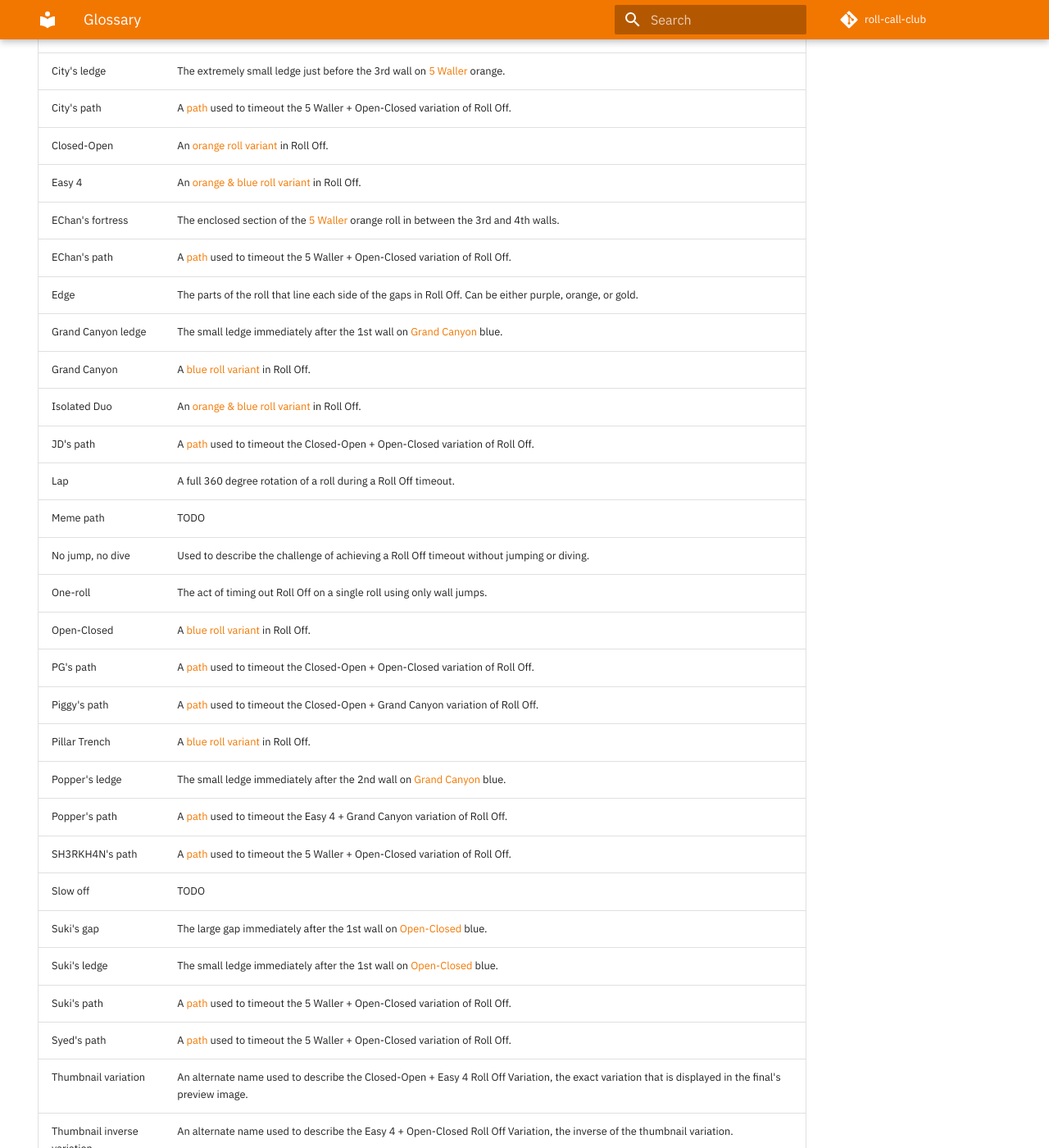
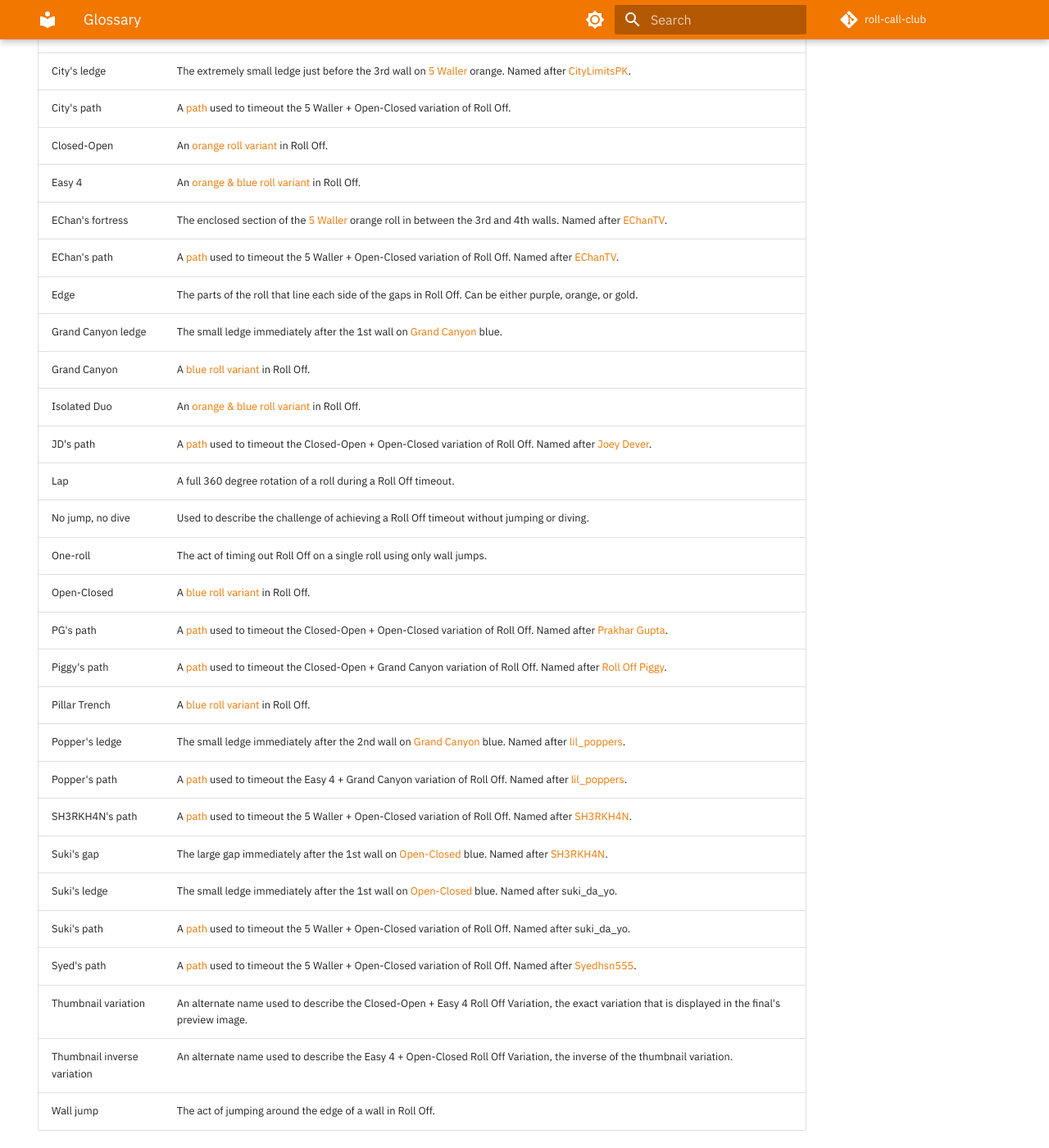
Before and after one commit to alexjlockwood/roll-off-club, an MkDocs documentation site: the page built from docs/glossary.md, in a window 1280 px wide and 1400 px high, scrolled down 548 px. Shown: the whole window at 82% size. Built offline with MkDocs 1.6.1 and Material for MkDocs 9.7.7, drawn with Linux system fonts in a browser that asks for light colours; comment, search, counter and statistics services are not loaded; some of the changed text lies outside the part shown.

Commit message:
add dark mode and fix roll speed doc

```diff
--- a/docs/glossary.md
+++ b/docs/glossary.md
@@ -10,37 +10,45 @@
 | 4 by 4                      | An alternate name used to describe the [Easy 4 + Easy 4](./variations/easy-4-easy-4.md) Roll Off variation, the easiest of all 20 variations. |
 | 5 Waller                    | An [orange roll variant](./rolls/5-waller.md) in Roll Off. |
 | 5 Wall Club                 | A prestigious group of Fall Guys players who have one-rolled 5 Waller, the most difficult roll to one-roll. |
-| Alex's path                 | A [path](./variations/closed-open-open-closed.md#alexs-path) used to timeout the Closed-Open + Open-Closed variation of Roll Off. |
+| Alex's path                 | A [path](./variations/closed-open-open-closed.md#alexs-path) used to timeout the Closed-Open + Open-Closed variation of Roll Off. Named after [alexjlockwood](alexjlockwood). |
 | Baby path                   | An alternate name used to describe the [Outer Wall Jump](./variations/closed-open-grand-canyon.md#outer-wall-jump) path in the Closed-Open + Grand Canyon Roll Off variation. Named because it is the only path where wall jumping is the easier option compared to the other possible paths. |
 | Bar                         | The circular rails that are under the rolls in Roll Off. |
-| Bar jump                    | The act of bunny hopping off one of the bars across a gap in Roll Off. |
-| City's ledge                | The extremely small ledge just before the 3rd wall on [5 Waller](./rolls/5-waller.md) orange. |
+| Bar jump                    | The act of bunny hopping off one of the bars across a gap in Roll Off. Named after [CityLimitsPK][CityLimitsPK]. |
+| City's ledge                | The extremely small ledge just before the 3rd wall on [5 Waller](./rolls/5-waller.md) orange. Named after [CityLimitsPK][CityLimitsPK]. |
 | City's path                 | A [path](./variations/5-waller-open-closed.md#citys-path) used to timeout the 5 Waller + Open-Closed variation of Roll Off. |
 | Closed-Open                 | An [orange roll variant](./rolls/closed-open-open-closed.md) in Roll Off. |
 | Easy 4                      | An [orange & blue roll variant](./rolls/easy-4.md) in Roll Off. |
-| EChan's fortress            | The enclosed section of the [5 Waller](./rolls/5-waller.md) orange roll in between the 3rd and 4th walls. |
-| EChan's path                | A [path](./variations/5-waller-open-closed.md#echans-path) used to timeout the 5 Waller + Open-Closed variation of Roll Off. |
+| EChan's fortress            | The enclosed section of the [5 Waller](./rolls/5-waller.md) orange roll in between the 3rd and 4th walls. Named after [EChanTV][EChanTV]. |
+| EChan's path                | A [path](./variations/5-waller-open-closed.md#echans-path) used to timeout the 5 Waller + Open-Closed variation of Roll Off. Named after [EChanTV][EChanTV]. |
 | Edge                        | The parts of the roll that line each side of the gaps in Roll Off. Can be either purple, orange, or gold. |
 | Grand Canyon ledge          | The small ledge immediately after the 1st wall on [Grand Canyon](./rolls/grand-canyon.md) blue. |
 | Grand Canyon                | A [blue roll variant](./rolls/grand-canyon.md) in Roll Off. |
 | Isolated Duo                | An [orange & blue roll variant](./rolls/5-waller.md) in Roll Off. |
-| JD's path                   | A [path](./variations/closed-open-open-closed.md#jds-path) used to timeout the Closed-Open + Open-Closed variation of Roll Off. |
+| JD's path                   | A [path](./variations/closed-open-open-closed.md#jds-path) used to timeout the Closed-Open + Open-Closed variation of Roll Off. Named after [Joey Dever][JD]. |
 | Lap                         | A full 360 degree rotation of a roll during a Roll Off timeout. |
-| Meme path                   | TODO        |
 | No jump, no dive            | Used to describe the challenge of achieving a Roll Off timeout without jumping or diving. |
 | One-roll                    | The act of timing out Roll Off on a single roll using only wall jumps. |
 | Open-Closed                 | A [blue roll variant](./rolls/closed-open-open-closed.md) in Roll Off. |
-| PG's path                   | A [path](./variations/closed-open-open-closed.md#pgs-path) used to timeout the Closed-Open + Open-Closed variation of Roll Off. |
-| Piggy's path                | A [path](./variations/closed-open-grand-canyon.md#piggys-path) used to timeout the Closed-Open + Grand Canyon variation of Roll Off. |
+| PG's path                   | A [path](./variations/closed-open-open-closed.md#pgs-path) used to timeout the Closed-Open + Open-Closed variation of Roll Off. Named after [Prakhar Gupta][PG]. |
+| Piggy's path                | A [path](./variations/closed-open-grand-canyon.md#piggys-path) used to timeout the Closed-Open + Grand Canyon variation of Roll Off. Named after [Roll Off Piggy][RollOffPiggy]. |
 | Pillar Trench               | A [blue roll variant](./rolls/pillar-trench.md) in Roll Off. |
-| Popper's ledge              | The small ledge immediately after the 2nd wall on [Grand Canyon](./rolls/grand-canyon.md) blue. |
-| Popper's path               | A [path](./variations/easy-4-grand-canyon.md#poppers-path) used to timeout the Easy 4 + Grand Canyon variation of Roll Off. |
-| SH3RKH4N's path             | A [path](./variations/5-waller-open-closed.md#sh3rkh4ns-path) used to timeout the 5 Waller + Open-Closed variation of Roll Off. |
-| Slow off                    | TODO        |
-| Suki's gap                  | The large gap immediately after the 1st wall on [Open-Closed](./rolls/closed-open-open-closed.md) blue. |
-| Suki's ledge                | The small ledge immediately after the 1st wall on [Open-Closed](./rolls/closed-open-open-closed.md) blue. |
-| Suki's path                 | A [path](./variations/5-waller-open-closed.md#sukis-path) used to timeout the 5 Waller + Open-Closed variation of Roll Off. |
-| Syed's path                 | A [path](./variations/5-waller-open-closed.md#syeds-path) used to timeout the 5 Waller + Open-Closed variation of Roll Off. |
+| Popper's ledge              | The small ledge immediately after the 2nd wall on [Grand Canyon](./rolls/grand-canyon.md) blue. Named after [lil_poppers][lil_poppers]. |
+| Popper's path               | A [path](./variations/easy-4-grand-canyon.md#poppers-path) used to timeout the Easy 4 + Grand Canyon variation of Roll Off. Named after [lil_poppers][lil_poppers]. |
+| SH3RKH4N's path             | A [path](./variations/5-waller-open-closed.md#sh3rkh4ns-path) used to timeout the 5 Waller + Open-Closed variation of Roll Off. Named after [SH3RKH4N][SH3RKH4N]. |
+| Suki's gap                  | The large gap immediately after the 1st wall on [Open-Closed](./rolls/closed-open-open-closed.md) blue. Named after [SH3RKH4N][SH3RKH4N]. |
+| Suki's ledge                | The small ledge immediately after the 1st wall on [Open-Closed](./rolls/closed-open-open-closed.md) blue. Named after suki_da_yo. |
+| Suki's path                 | A [path](./variations/5-waller-open-closed.md#sukis-path) used to timeout the 5 Waller + Open-Closed variation of Roll Off. Named after suki_da_yo. |
+| Syed's path                 | A [path](./variations/5-waller-open-closed.md#syeds-path) used to timeout the 5 Waller + Open-Closed variation of Roll Off. Named after [Syedhsn555][Syed]. |
 | Thumbnail variation         | An alternate name used to describe the Closed-Open + Easy 4 Roll Off Variation, the exact variation that is displayed in the final's preview image. |
 | Thumbnail inverse variation | An alternate name used to describe the Easy 4 + Open-Closed Roll Off Variation, the inverse of the thumbnail variation. |
 | Wall jump                   | The act of jumping around the edge of a wall in Roll Off. |
+
+[alexjlockwood]: <https://www.twitch.tv/alexjlockwood> "alexjlockwood's Twitch"
+[CityLimitsPK]: <https://www.twitch.tv/citylimitspk> "CityLimitsPK's Twitch"
+[EChanTV]: <https://www.youtube.com/user/hellomotto39> "EChan's YouTube"
+[JD]: <https://www.twitch.tv/jdever449> "JD's Twitch"
+[lil_poppers]: <https://www.twitch.tv/lil_poppers> "lil_poppers' Twitch"
+[RollOffPiggy]: <https://www.twitch.tv/roll_off_piggy> "Roll Off Piggy's Twitch"
+[PG]: <https://www.twitch.tv/prakhar10gupta> "PG's Twitch"
+[SH3RKH4N]: <https://www.twitch.tv/sh3rkh4ntv> "SH3RKH4N's Twitch"
+[Syed]: <https://www.youtube.com/channel/UCZXTEu6Qa8WDR4IeAyunaig> "Syed's YouTube"
--- a/mkdocs.yml
+++ b/mkdocs.yml
@@ -17,7 +17,7 @@
   - 'Getting Started':
       - getting-started/index.md
       - getting-started/learning-the-rolls.md
-      - getting-started/roll-speed.md
+      - getting-started/blue-spins-faster-than-orange.md
       - getting-started/reducing-desync.md
       - getting-started/avoiding-griefers.md
   - 'Rolls':
@@ -56,8 +56,20 @@
   name: 'material'
   language: 'en'
   palette:
-    primary: 'deep orange'
-    accent: 'blue'
+    - media: "(prefers-color-scheme: light)"
+      scheme: default
+      primary: 'deep orange'
+      accent: 'blue'
+      toggle:
+        icon: material/brightness-7
+        name: Switch to dark mode
+    - media: "(prefers-color-scheme: dark)"
+      scheme: slate
+      primary: 'deep orange'
+      accent: 'blue'
+      toggle:
+        icon: material/brightness-4
+        name: Switch to light mode
   font:
     text: 'IBM Plex Sans'
     code: 'IBM Plex Mono'
```
Also changed, not shown: docs/getting-started/blue-spins-faster-than-orange.md (added, +43 -0 lines), docs/getting-started/index.md (+1 -1 lines), docs/getting-started/learning-the-rolls.md (+9 -5 lines), docs/getting-started/roll-speed.md (deleted, +0 -25 lines), docs/images/getting-started/blue-spins-faster-than-orange/roll-speed-per-lap.jpg (renamed from docs/images/getting-started/roll-speed/roll-speed-per-lap.jpg), 4 other files.
